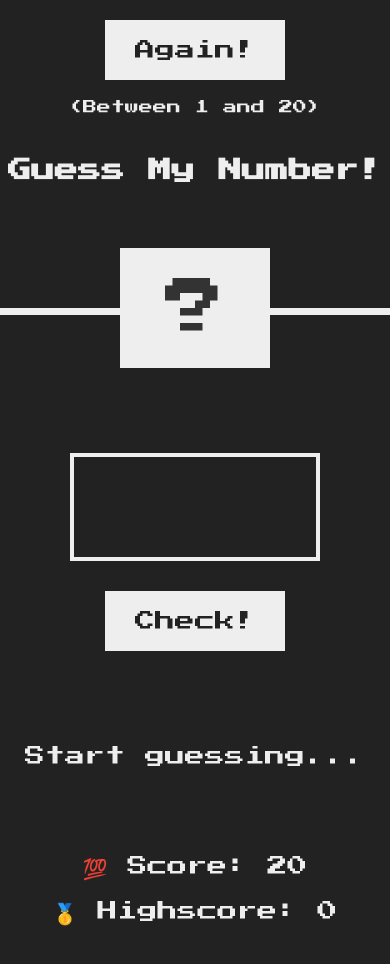
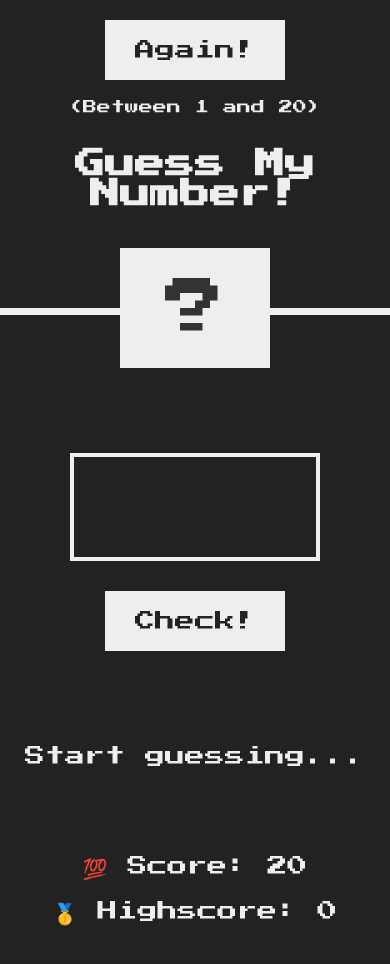
Before and after one commit to ciccioflair/GuessMyNumber, a plain HTML site: page index.html in a window 390 px wide. Drawn offline with Linux system fonts and the light colour scheme.

Commit message:
"small adsjustment in the style"

```diff
--- a/style.css
+++ b/style.css
@@ -17,6 +17,7 @@ body {
   color: #eee;
   background-color: #222;
   /* background-color: #60b347; */
+  overflow: hidden;
 }
 
 /* LAYOUT */
@@ -36,6 +37,10 @@ main {
 }
 
 @media (max-width: 992px) {
+  body {
+    overflow: scroll;
+  }
+
   main {
     flex-direction: column;
     margin-top: 10rem;
@@ -72,11 +77,11 @@ main {
 }
 
 h1 {
-  font-size: clamp(2rem, 6vw, 4rem);
+  font-size: clamp(3rem, 6vw, 4rem);
   text-align: center;
   position: absolute;
   width: 100%;
-  top: 52%;
+  top: 55%;
   left: 50%;
   transform: translate(-50%, -50%);
 }
```
